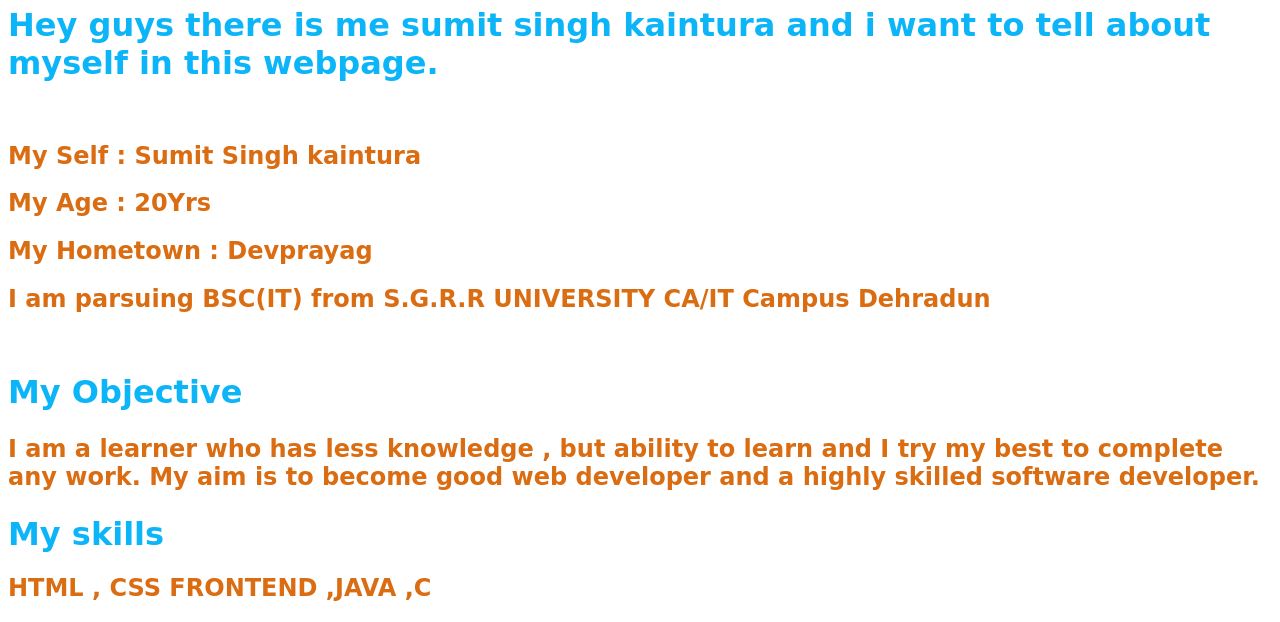
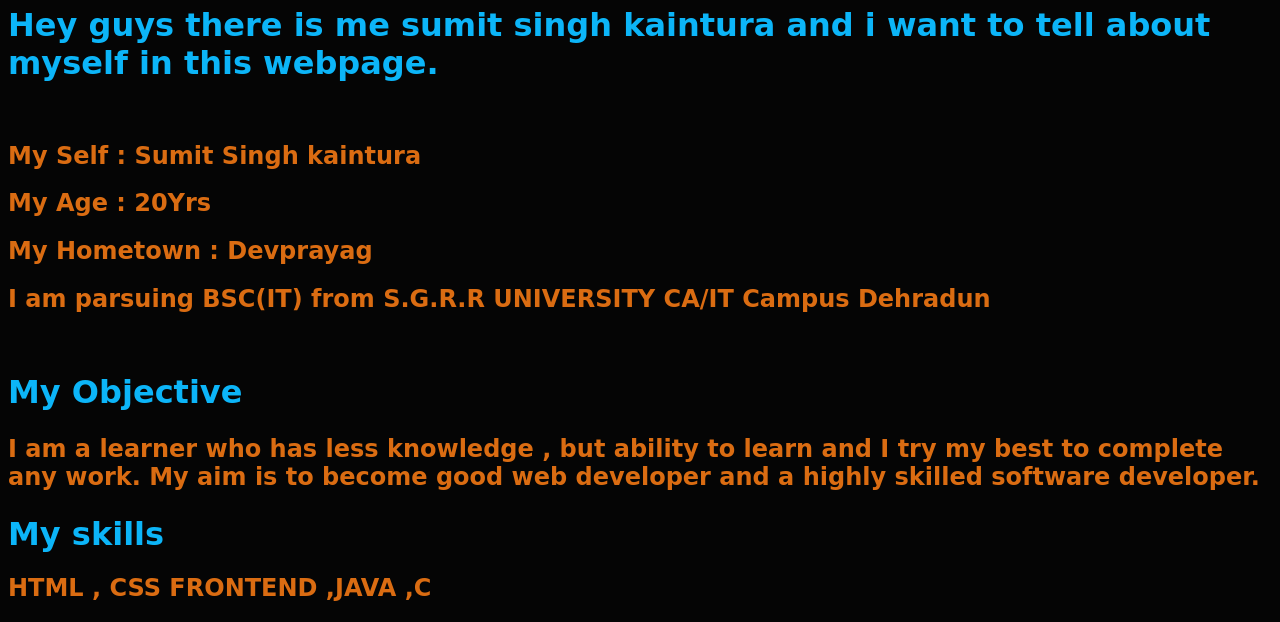
Before and after one commit to sumitkainturaji/SUMITKAINTURA.github.io, a plain HTML site: page index.html in a window 1280 px wide. Shown: the part 965-1587 px from the top of the page. Drawn offline with Linux system fonts and the light colour scheme; a web font is replaced by a local one.

Commit message:
Update index.html

```diff
--- a/index.html
+++ b/index.html
@@ -9,7 +9,9 @@
 </head>
 <link href="https://fonts.googleapis.com/css2?family=Luxurious+Roman&display=swap" rel="stylesheet">
 <style>
-
+body{
+    background-color :rgb(5, 5, 5);
+}
     h1 {
         font-family: 'Luxurious Roman', cursive;
         font-style: inherit;
```
